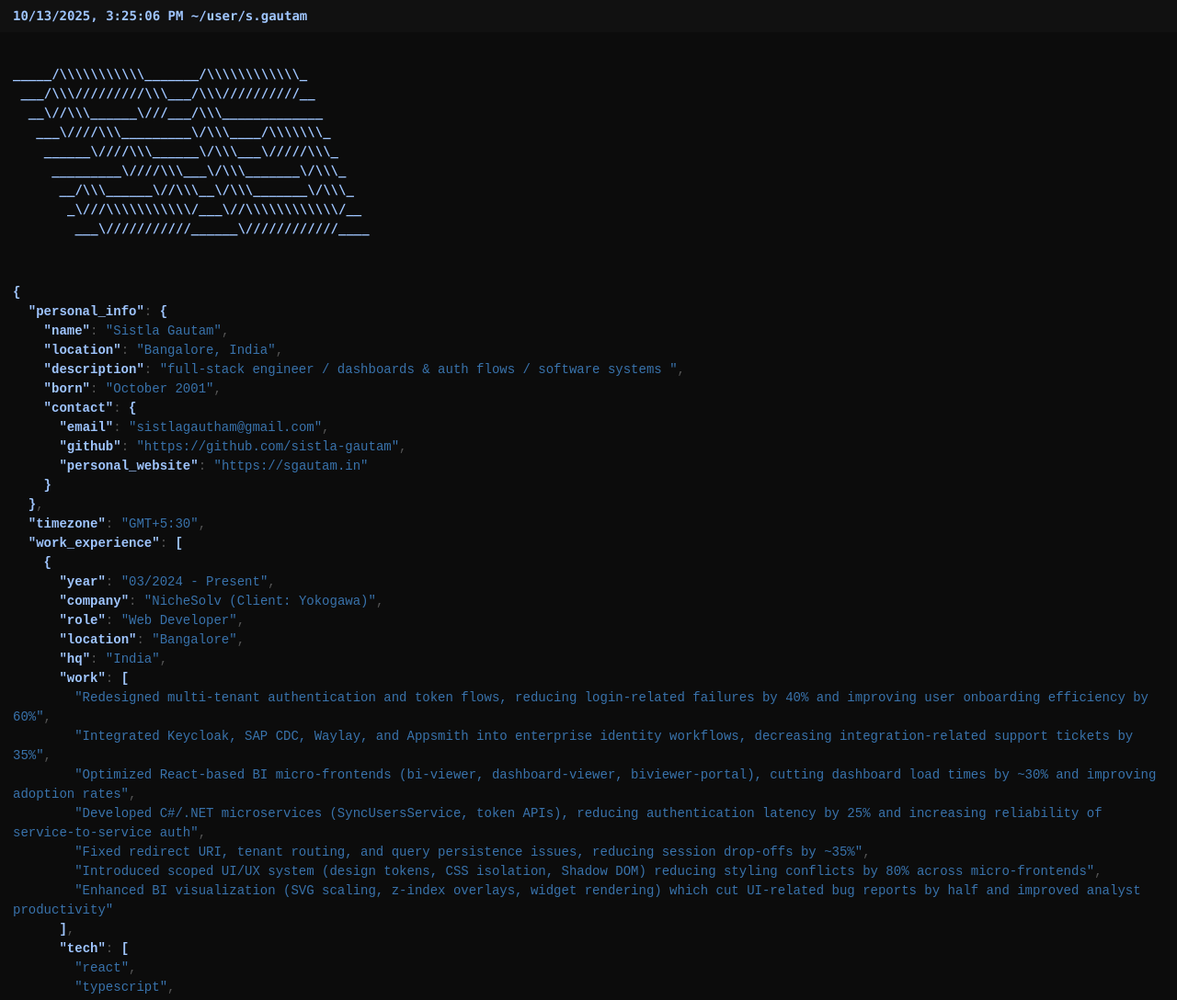
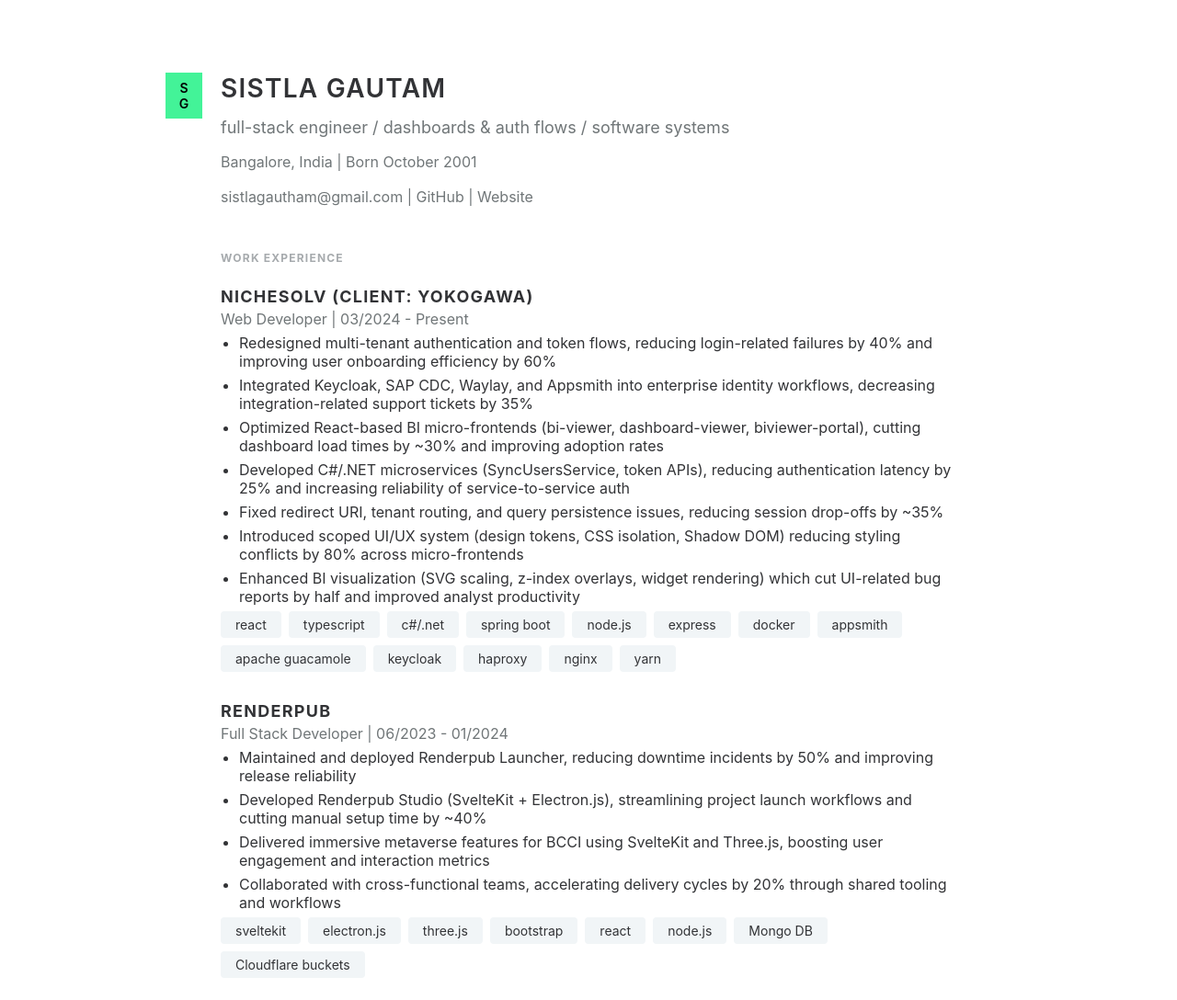
Before and after one commit to sistla-gautam/terminal-portfolio, a plain HTML site: page index.html in a window 1280 px wide. Shown: the top 1088 px of the page at 92% size. Drawn offline with Linux system fonts and the light colour scheme.

Commit message:
Update index.html

```diff
--- a/index.html
+++ b/index.html
@@ -1,155 +1,174 @@
-<!doctype html>
+<!DOCTYPE html>
 <html lang="en">
 <head>
-  <meta charset="utf-8" />
-  <meta name="viewport" content="width=device-width, initial-scale=1" />
-  <title>s.gautam</title>
-  <link rel="icon" type="image/svg+xml" href="favicon.svg" />
+  <meta charset="UTF-8">
+  <meta name="viewport" content="width=device-width, initial-scale=1.0">
+  <title>Sistla Gautam - Full Stack Engineer</title>
   <style>
-    html, body {
+    body {
+      font-family: 'Inter', sans-serif;
+      background-color: #ffffff;
+      color: #323336;
       margin: 0;
       padding: 0;
-      height: 100%;
-      width: 100%;
-      background: #0c0c0c; /* black background */
-      color: #9fc5ff; /* base foreground (lighter shade) */
-      font-family: ui-monospace, SFMono-Regular, Menlo, Monaco, Consolas, "Liberation Mono", "Courier New", monospace;
+    }
+    a {
+      color: inherit;
+      text-decoration: none;
+    }
+    a:hover {
+      text-decoration: underline;
+    }
+    .container {
+      max-width: 800px;
+      margin: 0 auto;
+      padding: 60px 24px;
+    }
+    header {
+      position: relative;
+      margin-bottom: 48px;
+    }
+    header h1 {
+      font-size: 28px;
+      text-transform: uppercase;
+      letter-spacing: 1.3px;
+      margin-bottom: 8px;
+      font-weight: 600;
+      color: #323336;
+    }
+    header h2 {
+      font-size: 18px;
+      color: #707678;
+      margin-bottom: 6px;
+      font-weight: 400;
+    }
+    header p {
+      color: #707678;
+      font-size: 16px;
+      line-height: 1.4;
+      margin-bottom: 4px;
+    }
+    header .logo-box {
+      position: absolute;
+      top: 0;
+      left: -60px;
+      background-color: #43F398;
+      width: 40px;
+      height: 50px;
+      display: flex;
+      flex-direction: column;
+      justify-content: center;
+      align-items: center;
+      font-weight: 600;
       font-size: 14px;
-      line-height: 1.5;
+      color: #000000;
     }
-    pre {
+    section {
+      margin-bottom: 48px;
+    }
+    h3.section-title {
+      text-transform: uppercase;
+      font-size: 12px;
+      letter-spacing: 1.2px;
+      color: #A6AAAD;
+      margin-bottom: 24px;
+    }
+    .job, .education-item {
+      margin-bottom: 32px;
+    }
+    .job h4, .education-item h4 {
+      text-transform: uppercase;
+      font-size: 18px;
+      letter-spacing: 0.07em;
+      margin-bottom: 4px;
+      color: #323336;
+    }
+    .job .role, .education-item .degree {
+      color: #707678;
+      font-size: 16px;
+      margin-bottom: 6px;
+    }
+    .job ul, .education-item ul {
       margin: 0;
-      padding: 1rem;
-      white-space: pre-wrap;
-      word-wrap: break-word;
-      overflow: auto;
+      padding-left: 20px;
     }
-    .header {
-      padding: 0.5rem 1rem;
-      background: #111;
-      color: #9fc5ff;
-      font-weight: bold;
+    .job li, .education-item li {
+      font-size: 16px;
+      color: #323336;
+      margin-bottom: 6px;
     }
-    .cursor {
-      display: inline-block;
-      width: 8px;
-      height: 1em;
-      vertical-align: middle;
-      background: #9fc5ff;
-      animation: blink 1s step-start infinite;
+    .skills, .about {
+      display: flex;
+      flex-wrap: wrap;
+      gap: 8px;
     }
-    @keyframes blink {
-      50% { background: transparent; }
-    }
-
-    /* Single-color palette: light + dark shades */
-    .k { color: #9fc5ff; font-weight: bold; } /* keys - lighter */
-    .s { color: #3973ac; } /* string values - darker */
-    .n { color: #3973ac; font-weight: bold; } /* numbers */
-    .b { color: #3973ac; font-weight: bold; } /* booleans */
-    .null { color: #3973ac; font-weight: bold; } /* null */
-    .p { color: #555; } /* punctuation muted */
-    .br { color: #9fc5ff; font-weight: bold; } /* brackets */
-    .muted { color: #333; } /* fallback muted */
-
-    a { color: #3973ac; text-decoration: none; }
-    a:hover { text-decoration: underline; }
-
-    .ascii {
-      padding: 1rem;
-      white-space: pre;
-      color: #9fc5ff;
-      font-weight: bold;
+    .skill, .about-item {
+      background-color: #f1f5f7;
+      padding: 6px 16px;
+      font-size: 14px;
+      color: #323336;
+      border-radius: 4px;
     }
   </style>
 </head>
 <body>
-  <div class="header" id="header"></div>
-  <div class="ascii">
-_____/\\\\\\\\\\\_______/\\\\\\\\\\\\_
- ___/\\\/////////\\\___/\\\//////////__
-  __\//\\\______\///___/\\\_____________
-   ___\////\\\_________\/\\\____/\\\\\\\_
-    ______\////\\\______\/\\\___\/////\\\_
-     _________\////\\\___\/\\\_______\/\\\_
-      __/\\\______\//\\\__\/\\\_______\/\\\_
-       _\///\\\\\\\\\\\/___\//\\\\\\\\\\\\/__
-        ___\///////////______\////////////____
+  <div class="container">
+    <header>
+      <div class="logo-box">
+        <div>S</div>
+        <div>G</div>
+      </div>
+      <h1 id="name"></h1>
+      <h2 id="description"></h2>
+      <p id="location"></p>
+      <p id="contact"></p>
+    </header>
+
+    <section id="work-section">
+      <h3 class="section-title">Work Experience</h3>
+      <div id="work"></div>
+    </section>
+
+    <section>
+      <h3 class="section-title">About Me</h3>
+      <div class="about" id="about"></div>
+    </section>
   </div>
-  <pre id="out"></pre>
 
   <script>
-    // Utilities
-    function escapeHtml(s){
-      return s.replace(/&/g, '&amp;')
-              .replace(/</g, '&lt;')
-              .replace(/>/g, '&gt;');
-    }
+    fetch('data.json')
+      .then(response => response.json())
+      .then(data => {
+        document.getElementById('name').textContent = data.personal_info.name;
+        document.getElementById('description').textContent = data.personal_info.description;
+        document.getElementById('location').textContent = `${data.personal_info.location} | Born ${data.personal_info.born}`;
 
-    function linkifyEsc(escaped){
-      const urlRe = /(https?:\/\/[^\s<>\"]+)/g;
-      return escaped.replace(urlRe, u => `<a href="${u}" target="_blank" rel="noopener noreferrer">${u}</a>`);
-    }
+        const contact = data.personal_info.contact;
+        document.getElementById('contact').innerHTML =
+          `<a href="mailto:${contact.email}">${contact.email}</a> | ` +
+          `<a href="${contact.github}">GitHub</a> | ` +
+          `<a href="${contact.personal_website}">Website</a>`;
 
-    function processTextFragment(s){
-      let out = escapeHtml(s);
-      out = out.replace(/\b(true|false)\b/g, m => `<span class="b">${m}</span>`);
-      out = out.replace(/\bnull\b/g, m => `<span class="null">${m}</span>`);
-      out = out.replace(/\b(-?\d+(?:\.\d+)?)\b/g, (m, p1) => `<span class="n">${p1}</span>`);
-      out = out.replace(/([{}\[\]])/g, '<span class="br">$1</span>');
-      out = out.replace(/([:,])/g, '<span class="p">$1</span>');
-      return out;
-    }
+        const workContainer = document.getElementById('work');
+        data.work_experience.forEach(job => {
+          const div = document.createElement('div');
+          div.className = 'job';
+          div.innerHTML = `
+            <h4>${job.company}</h4>
+            <div class="role">${job.role} | ${job.year}</div>
+            <ul>${job.work.map(w => `<li>${w}</li>`).join('')}</ul>
+            <div class="skills">${job.tech.map(t => `<div class='skill'>${t}</div>`).join('')}</div>
+          `;
+          workContainer.appendChild(div);
+        });
 
-    function highlightJSON(obj){
-      const text = JSON.stringify(obj, null, 2);
-      const stringRegex = /"(?:\\.|[^"\\])*"/g;
-      let lastIndex = 0;
-      let parts = [];
-      let m;
-
-      while ((m = stringRegex.exec(text)) !== null){
-        if (m.index > lastIndex){
-          parts.push({type: 'text', text: text.slice(lastIndex, m.index)});
-        }
-        const raw = m[0];
-        let inner = '';
-        try { inner = JSON.parse(raw); } catch(e) { inner = raw.slice(1, -1).replace(/\\"/g, '"'); }
-
-        const rest = text.slice(m.index + raw.length);
-        const isKey = /^\s*:/.test(rest);
-
-        if (isKey) parts.push({type: 'key', text: inner});
-        else parts.push({type: 'string', text: inner});
-
-        lastIndex = m.index + raw.length;
-      }
-      if (lastIndex < text.length) parts.push({type: 'text', text: text.slice(lastIndex)});
-
-      return parts.map(p => {
-        if (p.type === 'text') return processTextFragment(p.text);
-        if (p.type === 'key') return `<span class="k">"${escapeHtml(p.text)}"</span>`;
-        return `<span class="s">"${linkifyEsc(escapeHtml(p.text))}"</span>`;
-      }).join('');
-    }
-
-    const header = document.getElementById('header');
-
-    function updateHeader(){
-      const now = new Date();
-      header.innerHTML = `${now.toLocaleString()}  ~/user/s.gautam <span class="cursor"></span>`;
-    }
-
-    setInterval(updateHeader, 1000);
-    updateHeader();
-
-    fetch('./data.json')
-      .then(res => res.json())
-      .then(data => {
-        document.getElementById('out').innerHTML = highlightJSON(data);
-      })
-      .catch(err => {
-        document.getElementById('out').textContent = 'Error loading data.json: ' + err;
+        const aboutContainer = document.getElementById('about');
+        data.about_me.forEach(item => {
+          const div = document.createElement('div');
+          div.className = 'about-item';
+          div.textContent = item;
+          aboutContainer.appendChild(div);
+        });
       });
   </script>
 </body>
```
